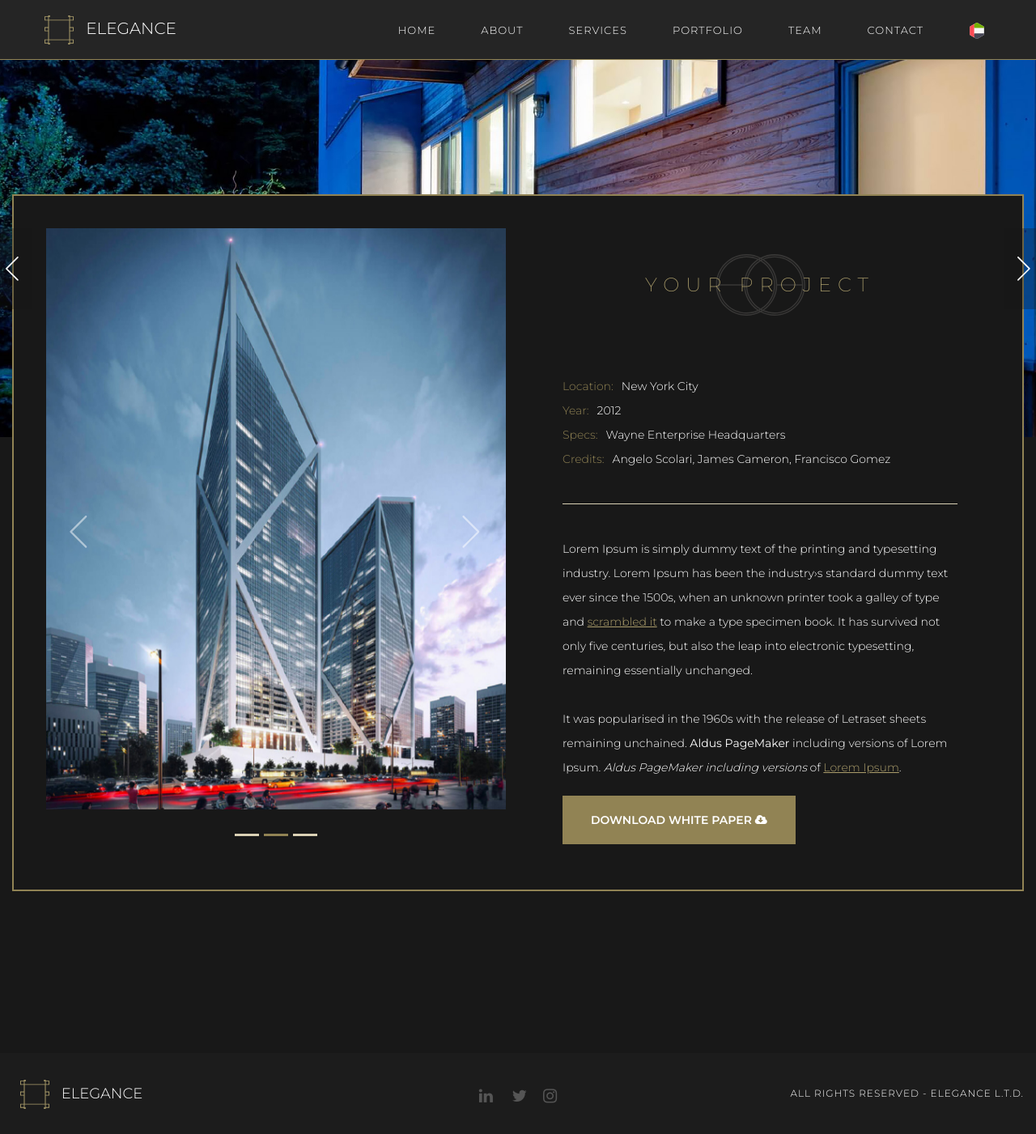
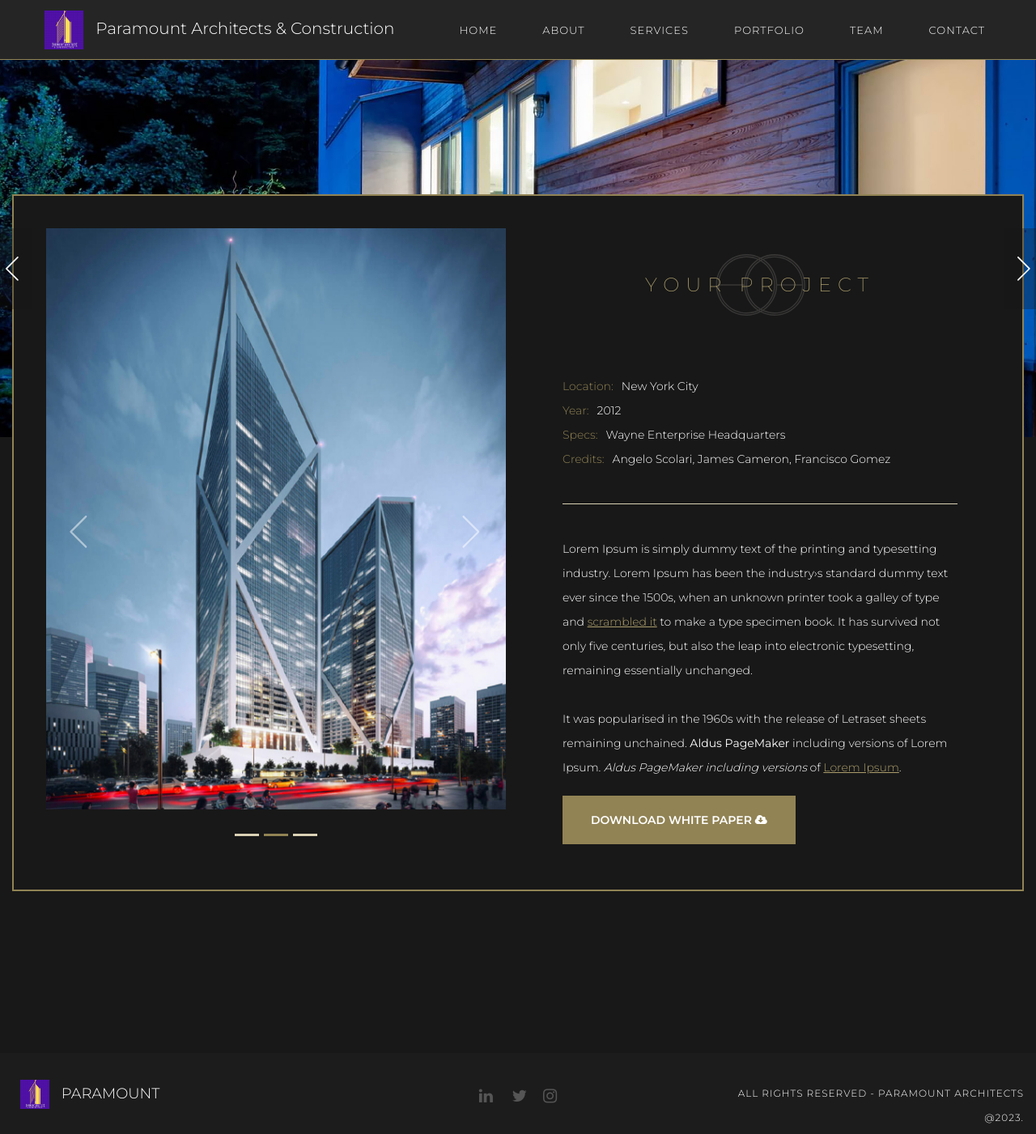
Before and after one commit to tnyandoro/condec-arcs, a plain HTML site: page portfolio-template.html in a window 1280 px wide. Shown: the whole page at 81% size. Drawn offline with Linux system fonts and the light colour scheme.

Commit message:
Add new logo and namem

```diff
--- a/css/style.css
+++ b/css/style.css
@@ -155,8 +155,8 @@ div.main-logo {
 	display: inline!important;
 }
 .navbar-brand .main-logo img {
-	width: 36px;
-	height: 36px;
+	width: 48px;
+	height: 48px;
 	margin-right: 10px;
 }
 a.nav-link.flag img {
--- a/portfolio-template.html
+++ b/portfolio-template.html
@@ -8,7 +8,7 @@
 <meta name="description" content="Elegance">
 <meta name="keywords" content="Elegance,  landing launch page, html5, responsive">
 <meta name="author" content="Schintu Design">
-<title>Elegance HTML Template</title>
+<title>Paramount Architects & Construction</title>
 
 <!-- ============ GOOGLE FONTS ============ -->
 <link href="https://fonts.googleapis.com/css?family=Montserrat:100,200,300,400,600" rel="stylesheet">
@@ -40,8 +40,8 @@
   <nav class="navbar navbar-expand-md navbar-light fixed-top">
     <div class="container"> <a class="navbar-brand" href="index.html">
       <!-- Logo path - use svg for higher resolution -->
-      <div class="main-logo"><img src="images/logo.svg" alt="logo" /></div>
-      ELEGANCE</a>
+      <div class="main-logo"><img src="images/logo.jpg" alt="logo" /></div>
+      Paramount Architects & Construction</a>
       <button class="navbar-toggler collapsed" type="button" data-toggle="collapse" data-target="#menuCollapse" aria-controls="menuCollapse" aria-expanded="false" aria-label="Toggle navigation"> <span class="navbar-toggler-icon"></span><i class="fa fa-ellipsis-v" aria-hidden="true"></i></button>
       <div class="navbar-collapse collapse" id="menuCollapse">
         <ul class="navbar-nav mr-auto">
@@ -53,8 +53,6 @@
           <li class="nav-item"> <a class="nav-link active">Portfolio</a> </li>
           <li class="nav-item"> <a class="nav-link" href="index.html">Team</a> </li>
           <li class="nav-item"> <a class="nav-link" href="index.html">Contact</a> </li>
-          <!-- Change the language or to rtl page -->
-          <li class="nav-item"> <a class="nav-link flag" href="portfolio-template-rtl.html"><img src="images/uae.svg" alt="language" /></a> </li>
         </ul>
       </div>
     </div>
@@ -117,12 +115,12 @@
   <div class="container">
     <div class="row">
       <div class="col left">
-        <div class="footer-logo"><img src="images/logo.svg" alt="logo" /> ELEGANCE</div>
+        <div class="footer-logo"><img src="images/logo.jpg" alt="logo" /> PARAMOUNT</div>
       </div>
       <div class="col center">
         <div class="footer-social"> <a href="#"><i class="fa fa-linkedin" aria-hidden="true"></i></a> <a href="#"><i class="fa fa-twitter" aria-hidden="true"></i></a><a href="#"><i class="fa fa-instagram" aria-hidden="true"></i></a></div>
       </div>
-      <div class="col right info">All Rights reserved - Elegance L.T.D.</div>
+      <div class="col right info">All Rights reserved - Paramount Architects @2023.</div>
     </div>
   </div>
 </footer>
@@ -138,5 +136,4 @@
 <script src="js/slippry.min.js"></script>
 </body>
 
-<!-- Mirrored from www.schintudesign.com/envato/elegance/black/portfolio-template.html by HTTrack Website Copier/3.x [XR&CO'2014], Fri, 08 Dec 2023 15:52:05 GMT -->
 </html>
```
Also changed, not shown: index.html (+2 -4 lines), portfolio-template-rtl.html (+3 -3 lines), images/Screenshot 2023-12-23 at 19.53.42.png (added), images/logo.jpg (added).
